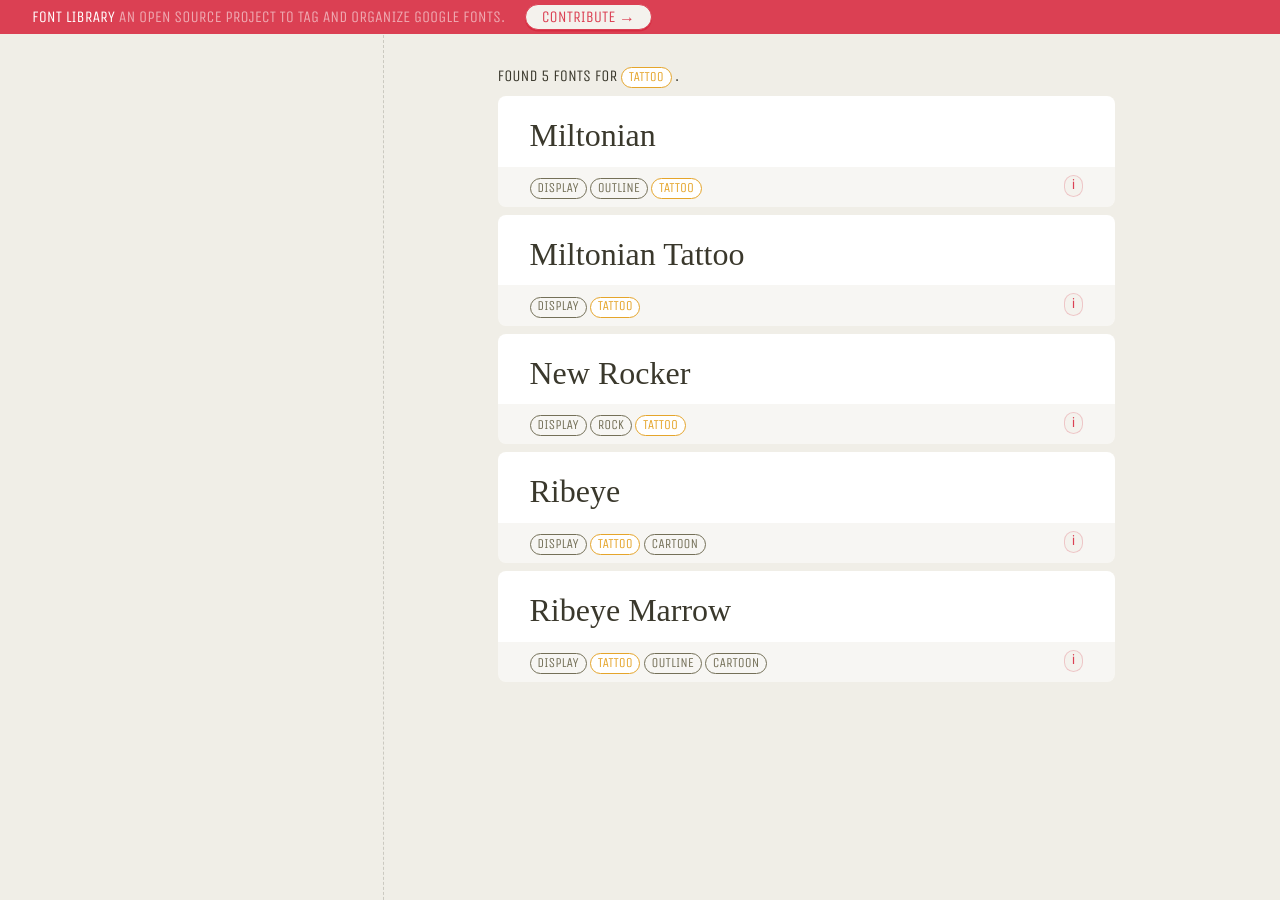
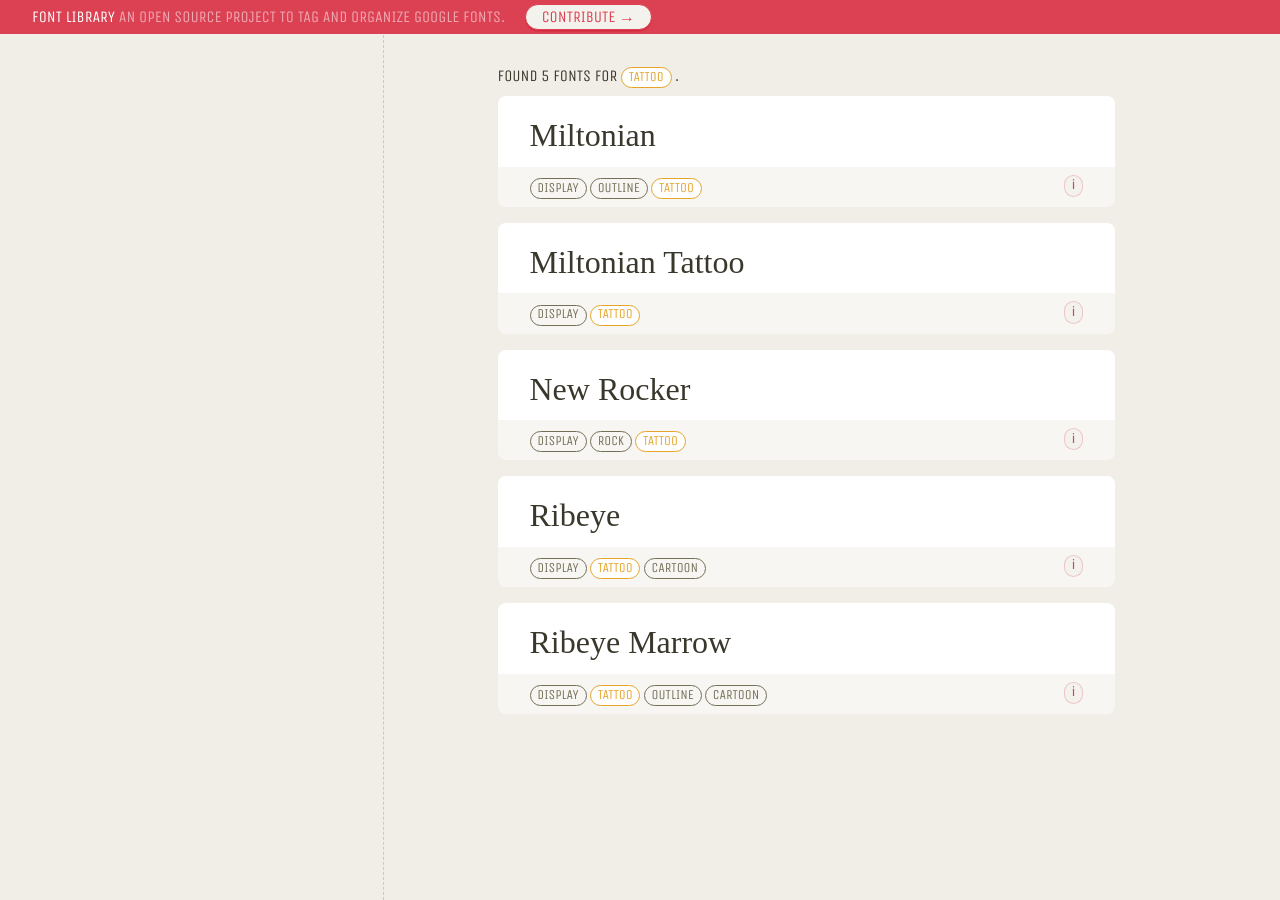
Before and after one commit to katydecorah/font-library, a Jekyll site: the page built from index.html, in a window 1280 px wide. Built offline with Jekyll 4.4.1, drawn with Linux system fonts in a browser that asks for light colours; nearby versions of some CDN libraries; some web fonts are replaced.

Commit message:
adds more spacing to families

```diff
--- a/_sass/_families.scss
+++ b/_sass/_families.scss
@@ -1,6 +1,6 @@
 
 .family {
-  margin-bottom: .5em;
+  margin-bottom: 1em;
 }
 
 .family-link {
```
